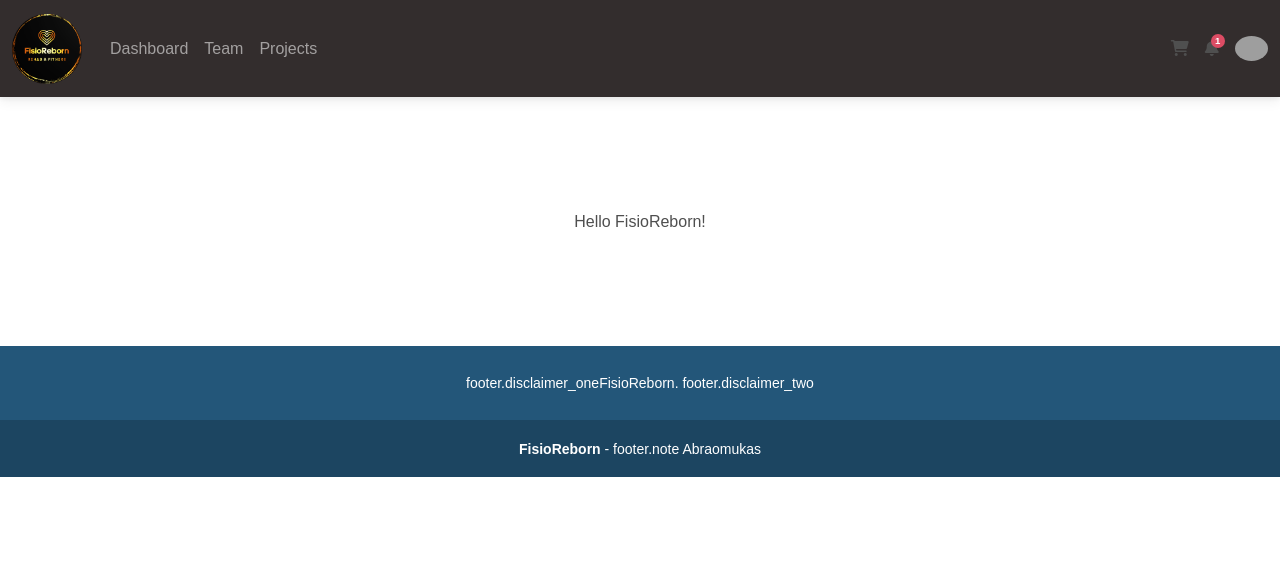
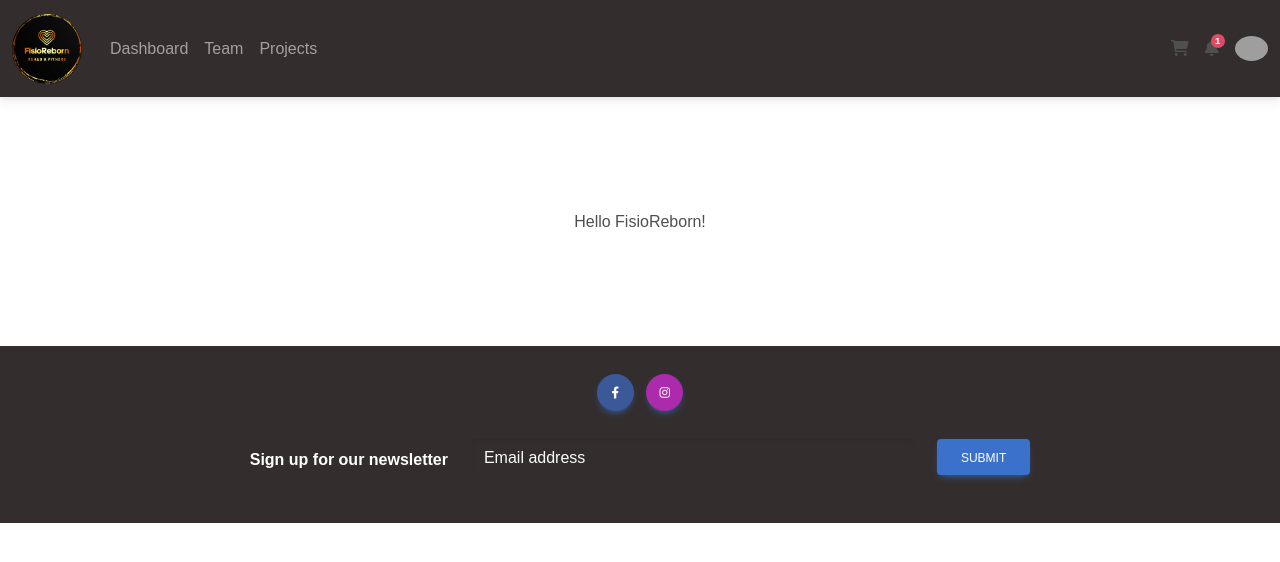
Before and after one commit to Abraomukas/fisio-reborn-frontend, a React (Create React App) app: page / in a window 1280 px wide. Shown: the top 562 px of the page. Built offline with nearby package versions, Linux system fonts and the light colour scheme; grey boxes are pictures that could not be loaded.

Commit message:
wip: Add Footer

```diff
--- a/src/components/Footer.js
+++ b/src/components/Footer.js
@@ -11,35 +11,63 @@ const navbarStyle = {
 
 function Footer() {
 	return (
-		<footer className='text-center text-white' style={navbarStyle}>
+		<footer className='bg-dark text-center text-white'>
+			{/* GRID CONTAINER */}
 			<div className='container p-4'>
-				<section>
-					<Translation>
-						{(t) => (
-							<small>
-								{t('footer.disclaimer_one')}
-								<Link
-									className='text-white text-decoration-none'
-									to='www.toastmasters.org'>
-									FisioReborn
-								</Link>
-								. {t('footer.disclaimer_two')}
-							</small>
-						)}
-					</Translation>
+				{/* SOCIAL MEDIA */}
+				<section className='mb-4'>
+					{/* FACEBOOK */}
+					<a
+						className='btn btn-primary btn-floating m-1'
+						style={{ backgroundColor: '#3b5998' }}
+						href='#!'
+						role='button'>
+						<i className='fab fa-facebook-f'></i>
+					</a>
+					{/*INSTAGRAM */}{' '}
+					<a
+						className='btn btn-primary btn-floating m-1'
+						style={{ backgroundColor: '#ac2bac' }}
+						href='https://www.instagram.com/fisioreborn/'
+						role='button'>
+						<i className='fab fa-instagram'></i>
+					</a>
 				</section>
-			</div>
-
-			<div
-				className='text-center p-3'
-				style={{ backgroundColor: 'rgba(0, 0, 0, 0.2)' }}>
-				<Translation>
-					{(t) => (
-						<small>
-							<strong>FisioReborn</strong> - {t('footer.note')} Abraomukas
-						</small>
-					)}
-				</Translation>
+				{/* FORM */}
+				<section className=''>
+					<form action=''>
+						{/* GRID ROW */}
+						<div className='row d-flex justify-content-center'>
+							{/* GRID COLUMN */}
+							<div className='col-auto'>
+								<p className='pt-2'>
+									<strong>Sign up for our newsletter</strong>
+								</p>
+							</div>
+							{/* GRID COLUMN */}
+							<div className='col-md-5 col-12'>
+								{/* EMAIL INPUT */}
+								<div className='form-outline form-white mb-4'>
+									<input
+										type='email'
+										id='form5Example2'
+										className='form-control'
+									/>
+									<label className='form-label' for='form5Example2'>
+										Email address
+									</label>
+								</div>
+							</div>
+							{/* GRID COLUMN */}
+							<div className='col-auto'>
+								{/* SUBMIT BUTTON */}
+								<button type='submit' className='btn btn-primary mb-4'>
+									Submit
+								</button>
+							</div>
+						</div>
+					</form>
+				</section>
 			</div>
 		</footer>
 	);
```
